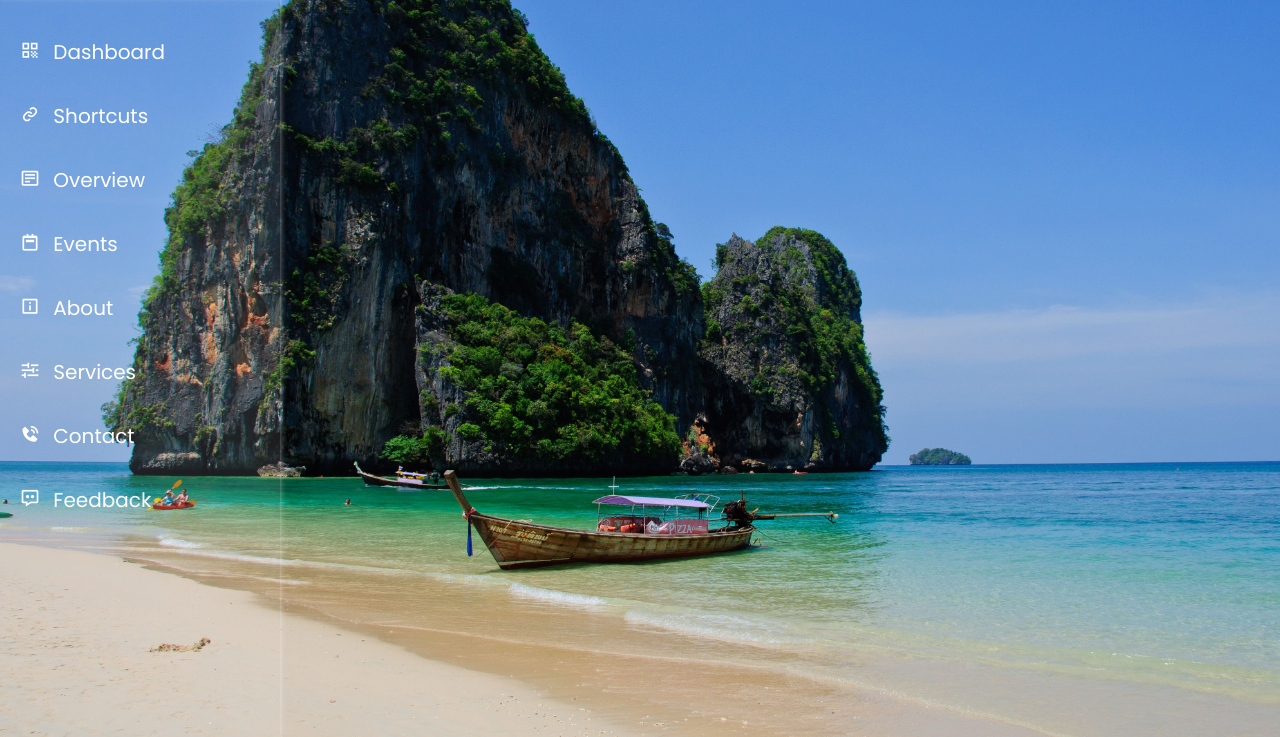
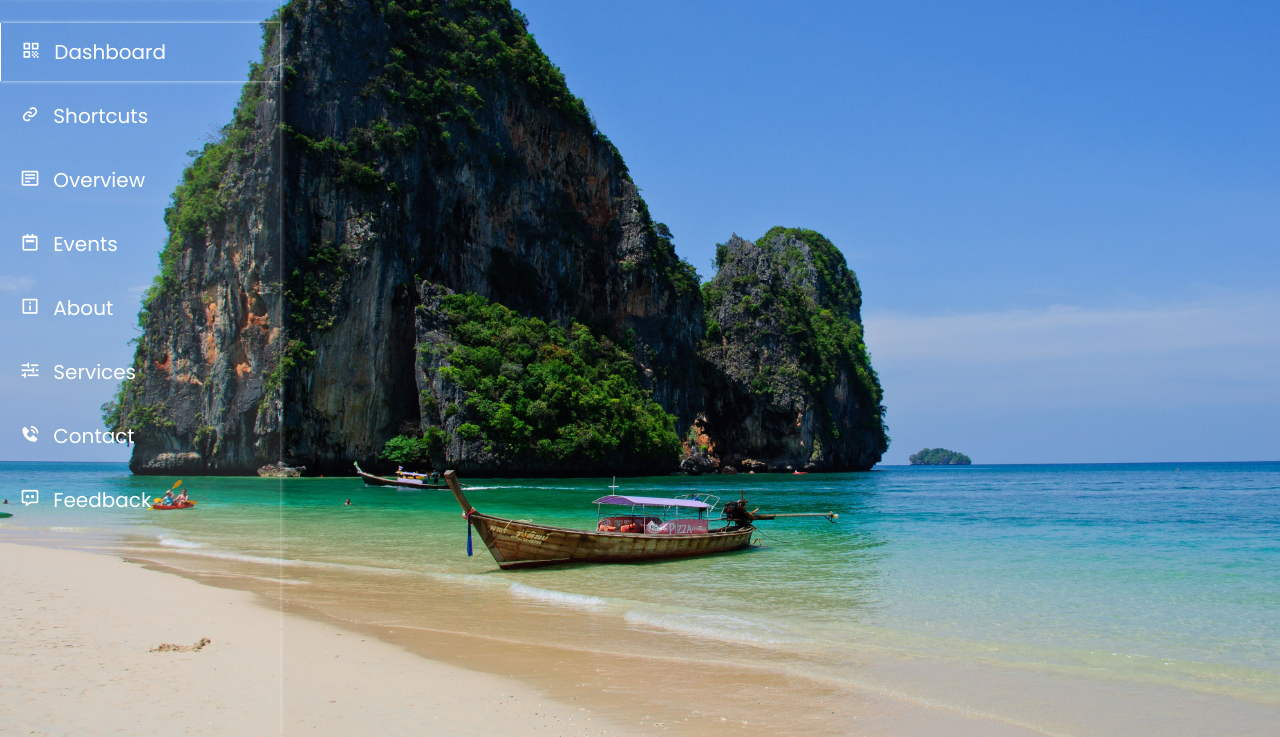
Before and after one commit to Chardreeve13/Sidebar, a plain HTML site: page index.html in a window 1280 px wide. In both pictures the pointer is over the item "Dashboard". Shown: the part 63-800 px from the top of the page. Drawn offline with nearby package versions, Linux system fonts and the light colour scheme.

Commit message:
Update style.css

```diff
--- a/style.css
+++ b/style.css
@@ -61,3 +61,8 @@
     font-size: 20px;
     text-decoration: none;
 }
+
+.sidebar_menu .menu li:hover{
+    border-left: 1px solid #fff;
+    box-shadow: 0 0 4px rgba(255, 255, 255, 0.8);;
+}
```
